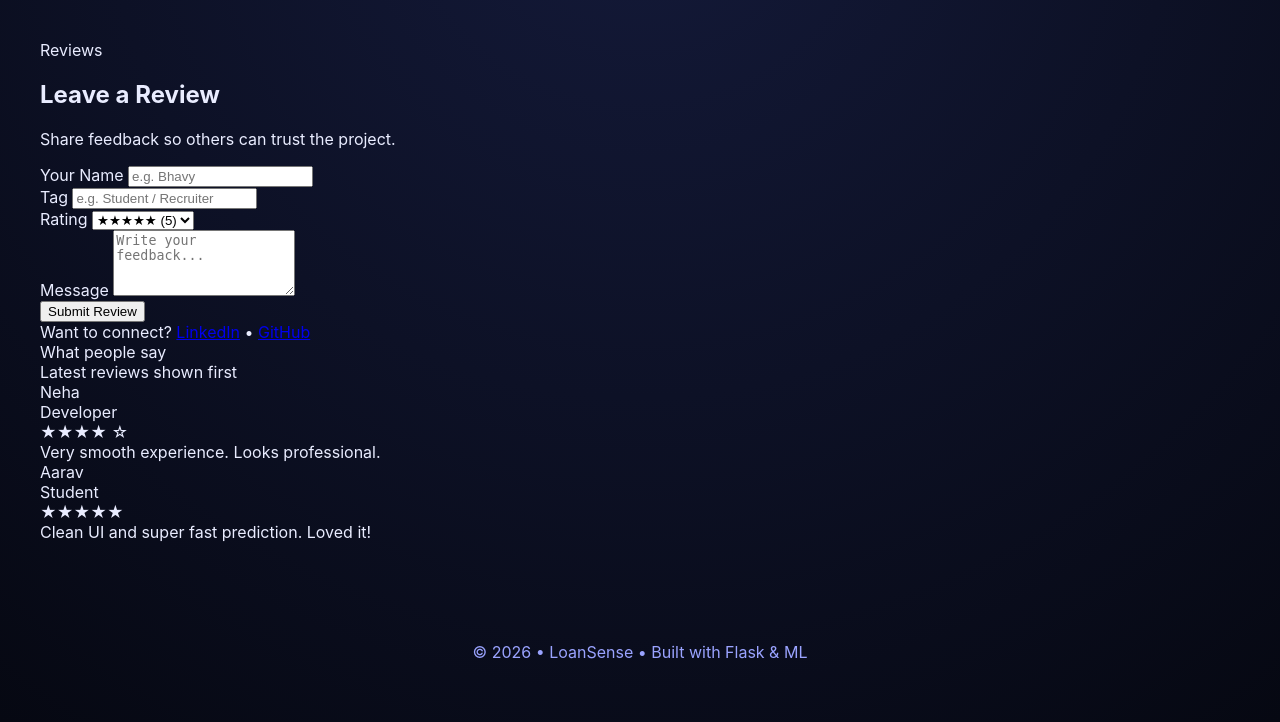
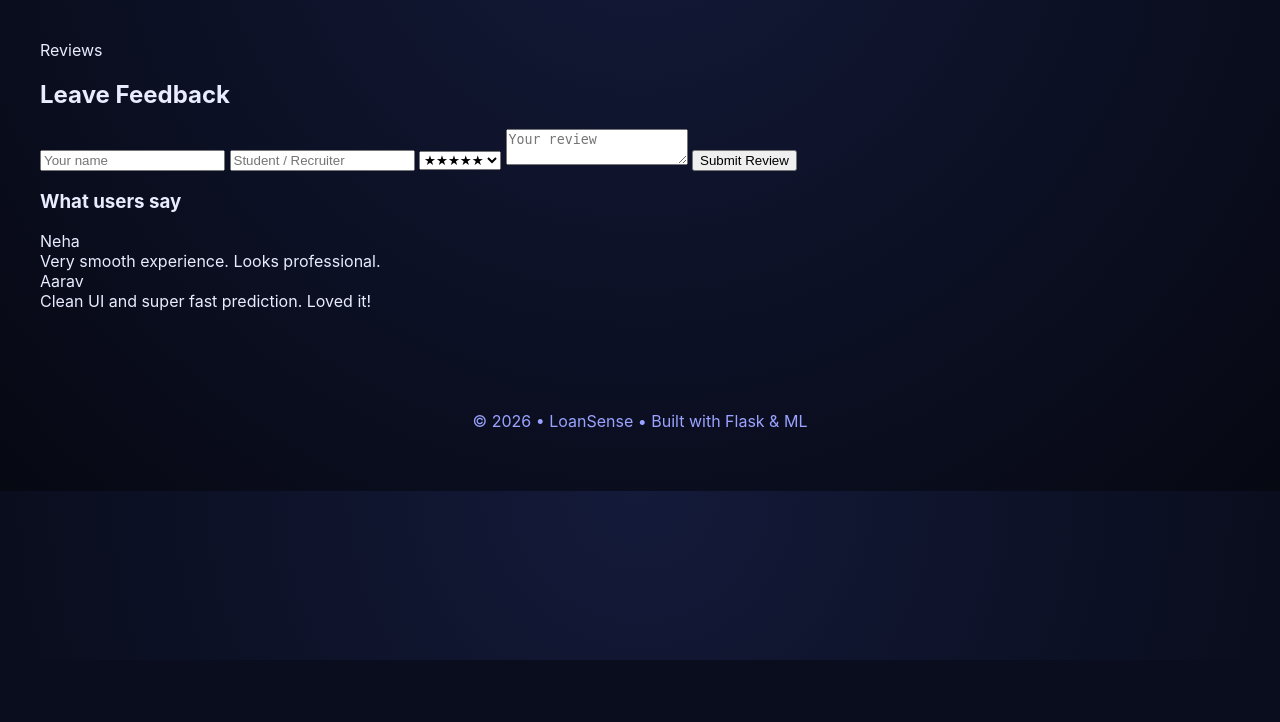
Before and after one commit to Haril2766/Loan-Default-ML, a Flask app: page /reviews in a window 1280 px wide. Shown: the part 140-862 px from the top of the page. After the commit the page ends 800 px from the top, so only its background shows below. Run offline with Flask 3, Linux system fonts and the light colour scheme.

Commit message:
Update review.html

```diff
--- a/templates/review.html
+++ b/templates/review.html
@@ -5,85 +5,43 @@
 <section class="heroWrap">
   <div class="container">
     <div class="row g-4">
+
       <div class="col-lg-5">
         <div class="glassCard">
           <div class="pill">Reviews</div>
-          <h2 class="heroTitle mt-2">Leave a Review</h2>
-          <p class="heroText">Share feedback so others can trust the project.</p>
+          <h2 class="heroTitle mt-2">Leave Feedback</h2>
 
-          <form action="/reviews" method="POST" class="mt-3">
-            <div class="mb-3">
-              <label class="form-label">Your Name</label>
-              <input class="form-control form-control-lg" name="name" placeholder="e.g. Bhavy" />
-            </div>
+          <form method="POST" action="/reviews">
+            <input class="form-control mb-2" name="name" placeholder="Your name">
+            <input class="form-control mb-2" name="tag" placeholder="Student / Recruiter">
 
-            <div class="mb-3">
-              <label class="form-label">Tag</label>
-              <input class="form-control form-control-lg" name="tag" placeholder="e.g. Student / Recruiter" />
-            </div>
+            <select class="form-select mb-2" name="rating">
+              <option value="5">★★★★★</option>
+              <option value="4">★★★★☆</option>
+              <option value="3">★★★☆☆</option>
+            </select>
 
-            <div class="mb-3">
-              <label class="form-label">Rating</label>
-              <select class="form-select form-select-lg" name="rating">
-                <option value="5" selected>★★★★★ (5)</option>
-                <option value="4">★★★★☆ (4)</option>
-                <option value="3">★★★☆☆ (3)</option>
-                <option value="2">★★☆☆☆ (2)</option>
-                <option value="1">★☆☆☆☆ (1)</option>
-              </select>
-            </div>
-
-            <div class="mb-3">
-              <label class="form-label">Message</label>
-              <textarea class="form-control form-control-lg" name="message" rows="4"
-                        placeholder="Write your feedback..."></textarea>
-            </div>
-
-            <div class="d-grid">
-              <button class="btn btnGlow btn-lg">Submit Review</button>
-            </div>
-
-            <div class="divider"></div>
-
-            <div class="text-soft small">
-              Want to connect? <a class="linkBright" href="{{ social.linkedin }}" target="_blank" rel="noreferrer">LinkedIn</a>
-              <span class="sep">•</span>
-              <a class="linkBright" href="{{ social.github }}" target="_blank" rel="noreferrer">GitHub</a>
-            </div>
+            <textarea class="form-control mb-3" name="message" placeholder="Your review"></textarea>
+            <button class="btn btnGlow w-100">Submit Review</button>
           </form>
         </div>
       </div>
 
       <div class="col-lg-7">
         <div class="glassCard">
-          <div class="cardTitle">What people say</div>
-          <div class="cardSub">Latest reviews shown first</div>
+          <h3 class="cardTitle">What users say</h3>
 
-          <div class="divider"></div>
-
-          <div class="reviewGrid">
+          <div class="reviewGrid mt-3">
             {% for r in reviews %}
-              <div class="reviewCard">
-                <div class="reviewTop">
-                  <div>
-                    <div class="reviewName">{{ r.name }}</div>
-                    <div class="reviewTag text-soft">{{ r.tag }}</div>
-                  </div>
-                  <div class="reviewStars">
-                    {% for _ in range(r.rating) %}★{% endfor %}
-                    {% for _ in range(5 - r.rating) %}☆{% endfor %}
-                  </div>
-                </div>
-                <div class="reviewMsg">{{ r.message }}</div>
-              </div>
+            <div class="reviewCard">
+              <div class="reviewName">{{ r.name }}</div>
+              <div class="reviewMsg">{{ r.message }}</div>
+            </div>
             {% endfor %}
           </div>
-
-          {% if reviews|length == 0 %}
-            <div class="text-soft">No reviews yet. Be the first!</div>
-          {% endif %}
         </div>
       </div>
+
     </div>
   </div>
 </section>
```
